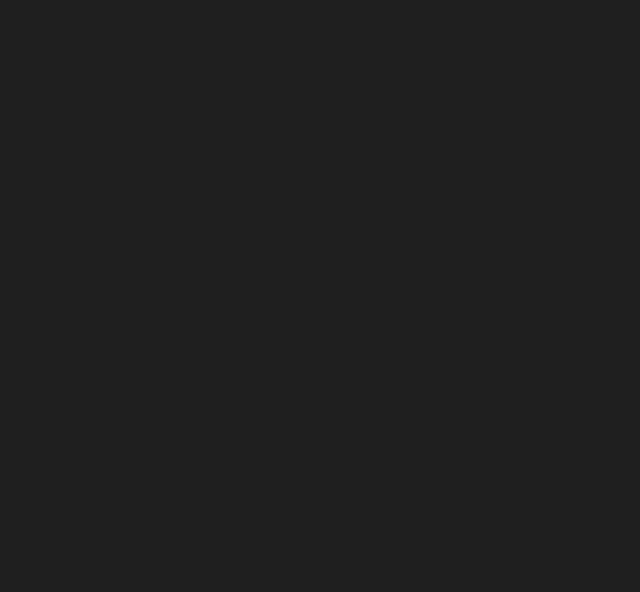
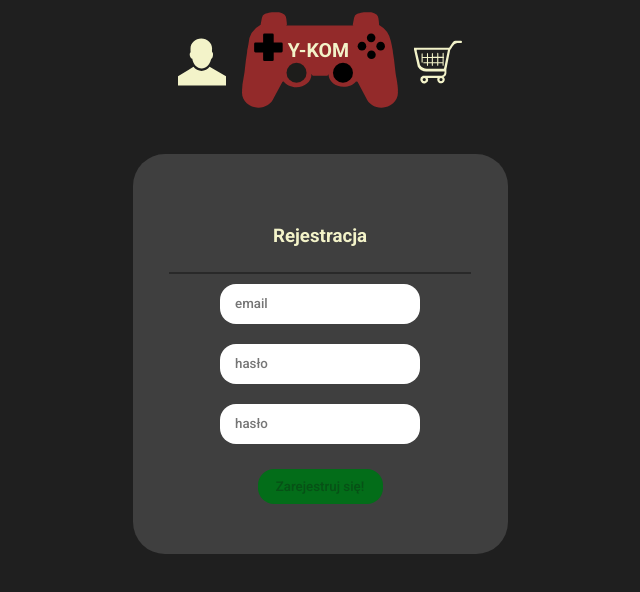
Before and after one commit to lukwalczak/sklepInternetowyFront, a Vue app: page /register in a window 1280 px wide. Shown: the top 592 px of the page, without its empty margins (320-960 px from the left). Built offline with nearby package versions, Linux system fonts and the light colour scheme.

Commit message:
added registration page and simple data validation on it

```diff
--- a/package.json
+++ b/package.json
@@ -11,7 +11,8 @@
     "axios": "^0.21.1",
     "core-js": "^3.6.5",
     "vue": "^2.6.11",
-    "vue-router": "^3.5.1"
+    "vue-router": "^3.5.1",
+    "vuex": "^3.6.2"
   },
   "devDependencies": {
     "@vue/cli-plugin-babel": "~4.5.0",
--- a/src/App.vue
+++ b/src/App.vue
@@ -3,6 +3,5 @@
     <router-view/>
   </div>
 </template>
-
 <style>
 </style>
--- a/src/components/complexComponents/loginForm.vue
+++ b/src/components/complexComponents/loginForm.vue
@@ -1,14 +1,14 @@
 <template>
   <div class="wrapper">
     <div class="loginBox">
-      <h3 class="text">Zaloguj</h3>
+      <h3 class="text title">Zaloguj</h3>
       <hr class="loginHr">
       <input class="input" type="text" placeholder="email" v-model="email">
       <input class="input" type="password" placeholder="hasło" v-model="password">
       <btn class="btn" :functionn="prepare ">Zaloguj</btn>
       <div class="registerBox">
         <p class="text">Nie masz konta?</p>
-        <router-link to="/"><btn class="btn">Zarejestruj się!</btn></router-link>
+        <router-link to="/register"><btn class="btn">Zarejestruj się!</btn></router-link>
       </div>
     </div>
   </div>
@@ -18,7 +18,7 @@
 import Btn from "@/components/simpleComponents/btn";
 import axios from "axios";
 
-const api = "http://127.0.0.1:2115"
+const api = "http://127.0.0.1:2115";
 
 export default {
   name: "loginForm",
@@ -62,6 +62,10 @@ export default {
   margin: 20px 20px 5px;
   color: #f3f3c9;
 }
+.title
+{
+  margin-bottom: 25px;
+}
 .registerBox{
   display: flex;
   align-items: center;
@@ -75,7 +79,7 @@ export default {
   background-color: #3f3f3f;
   border-radius: 32px;
   height: 400px;
-  width: 400px;
+  width: 375px;
 }
 .input{
   box-sizing: border-box;
--- a/src/components/complexComponents/mainBody.vue
+++ b/src/components/complexComponents/mainBody.vue
@@ -1,6 +1,7 @@
 <template>
   <div class="wrapper" >
-    <game-component v-for='game in games' :key='game.id'
+    <game-component v-for='game in games'
+                    :key='game.id'
                     :description="game.description"
                     :image-u-r-l="game.imageURL"
                     :price="game.price"
--- /dev/null
+++ b/src/components/complexComponents/registerForm.vue
@@ -0,0 +1,128 @@
+<template>
+  <div class="wrapper">
+    <div class="loginBox">
+      <h3 class="text title">Rejestracja</h3>
+      <hr class="loginHr">
+      <input class="input" type="text" placeholder="email" v-model="email" @input="checkData">
+      <input class="input" type="password" placeholder="hasło" v-model="password" @input="checkData">
+      <input class="input" type="password" placeholder="hasło" v-model="passwordCheck" @input="checkData">
+      <btn class="btn" :disable="disable">Zarejestruj się!</btn>
+    </div>
+  </div>
+</template>
+
+<script>
+import Btn from "@/components/simpleComponents/btn";
+
+let emailRegex=/^[a-z0-9!#$%&'*+/=?^_`{|}~-]+(?:\.[a-z0-9!#$%&'*+/=?^_`{|}~-]+)*@(?:[a-z0-9](?:[a-z0-9-]*[a-z0-9])?\.)+[a-z0-9](?:[a-z0-9-]*[a-z0-9])?$/i;
+
+export default {
+  name: "registerForm",
+  components: {Btn},
+  data() {
+    return {
+      email: '',
+      password: '',
+      passwordCheck: '',
+      disable: true,
+    }
+  },
+  computed: {
+
+  },
+  methods: {
+    checkEmail() {
+      if (emailRegex.test(this.email)){
+        console.log("email dziala");
+        document.querySelectorAll('.input')[0].classList.remove('badInput');
+        return true;
+      }
+      document.querySelectorAll('.input')[0].classList.add('badInput');
+      return false;
+    },
+    checkPassword() {
+      if ((this.password === this.passwordCheck) && this.password.length >= 8){
+        document.querySelectorAll('.input')[1].classList.remove('badInput');
+        document.querySelectorAll('.input')[2].classList.remove('badInput');
+        console.log("haslo dziala");
+        return true;
+      }
+      console.log("haslo nie dziala");
+      document.querySelectorAll('.input')[1].classList.add('badInput');
+      document.querySelectorAll('.input')[2].classList.add('badInput');
+      return false;
+    },
+    checkData() {
+      if (this.checkEmail() && this.checkPassword()) {
+        return this.disable = false;
+      }
+
+      return this.disable = true;
+    }
+  },
+}
+</script>
+
+<style scoped>
+.wrapper{
+  width: 100vw;
+  height: 60vh;
+  display: flex;
+  align-items: center;
+  justify-content: center;
+}
+.btn, .input, .text{
+  font-family: 'Roboto', sans-serif;
+  font-weight: 500;
+}
+.text{
+  font-weight: 600;
+  margin: 20px 20px 5px;
+  color: #f3f3c9;
+}
+.title
+{
+  margin-bottom: 25px;
+}
+.loginBox{
+  display: flex;
+  justify-content: center;
+  align-items: center;
+  flex-direction: column;
+  background-color: #3f3f3f;
+  border-radius: 32px;
+  height: 400px;
+  width: 375px;
+}
+.input{
+  box-sizing: border-box;
+  padding: 15px;
+  margin: 10px;
+  height: 40px;
+  width: 200px;
+  outline: none;
+  border: none;
+  border-radius: 16px;
+}
+.badInput {
+  border: #932a2a solid 2px;
+}
+.loginHr{
+  width: 80%;
+  border: #292929 solid 1px;
+}
+.btn{
+  margin: 15px 0 0;
+  box-sizing: border-box;
+  outline: none;
+  border: none;
+  padding: 5px;
+  height: 35px;
+  width: 125px;
+  border-radius: 16px;
+  background-color: #036D19;
+}
+.btn:hover{
+  background-color: #025413;
+}
+</style>
--- a/src/components/simpleComponents/btn.vue
+++ b/src/components/simpleComponents/btn.vue
@@ -2,7 +2,7 @@
     <a v-if="href" :href="href">
       <slot/>
     </a>
-    <button v-else v-on:click="functionn()">
+    <button v-else v-on:click="functionn()" :disabled="disable">
       <slot/>
     </button>
 </template>
@@ -15,7 +15,8 @@ export default {
     },
     functionn: {
       type: Function,
-    }
+    },
+    disable : Boolean,
   }
 }
 </script>
--- a/src/main.js
+++ b/src/main.js
@@ -1,10 +1,13 @@
 import Vue from 'vue'
 import App from './App.vue'
 import router from './router'
+import store from './stores/store'
 
 Vue.config.productionTip = false
 
+
 new Vue({
   router,
+  store,
   render: h => h(App)
 }).$mount('#app')
--- a/src/router/index.js
+++ b/src/router/index.js
@@ -2,6 +2,7 @@ import Vue from 'vue'
 import VueRouter from 'vue-router'
 import mainPage from "@/views/mainPage";
 import profile from "@/views/profile";
+import register from "@/views/register";
 Vue.use(VueRouter)
 
 const routes = [
@@ -14,7 +15,13 @@ const routes = [
     path: '/profile',
     name: 'profile',
     component: profile,
-  }
+  },
+  {
+    path: '/register',
+    name: 'register',
+    component: register
+  },
+  {path: '*', redirect: '/'}
 ]
 
 const router = new VueRouter({
--- /dev/null
+++ b/src/stores/store.js
@@ -0,0 +1,10 @@
+import Vue from 'vue'
+import Vuex from 'vuex'
+
+Vue.use(Vuex);
+
+export default  new Vuex.Store({
+    modules: {
+
+    }
+});
--- a/src/views/mainPage.vue
+++ b/src/views/mainPage.vue
@@ -3,7 +3,6 @@
     <nav-bar v-model="searched"/>
     <link-bar/>
     <Main-Body/>
-    <p>{{searched}}</p>
   </div>
 </template>
 
@@ -31,9 +30,4 @@ body{
   background-color: #1f1f1f;
   overflow-x: hidden;
 }
-.nav {
-  position: sticky;
-  position: -webkit-sticky;
-  top: 0;
-}
 </style>
--- /dev/null
+++ b/src/views/register.vue
@@ -0,0 +1,19 @@
+<template>
+  <div>
+  <nav-bar :nav="false"/>
+  <register-form/>
+  </div>
+</template>
+
+<script>
+import NavBar from "@/components/complexComponents/navBar";
+import RegisterForm from "@/components/complexComponents/registerForm";
+export default {
+name: "register",
+  components: {RegisterForm, NavBar}
+}
+</script>
+
+<style scoped>
+
+</style>
```
Also changed, not shown: 1 other file (tests, documents, lock files or other folders).
